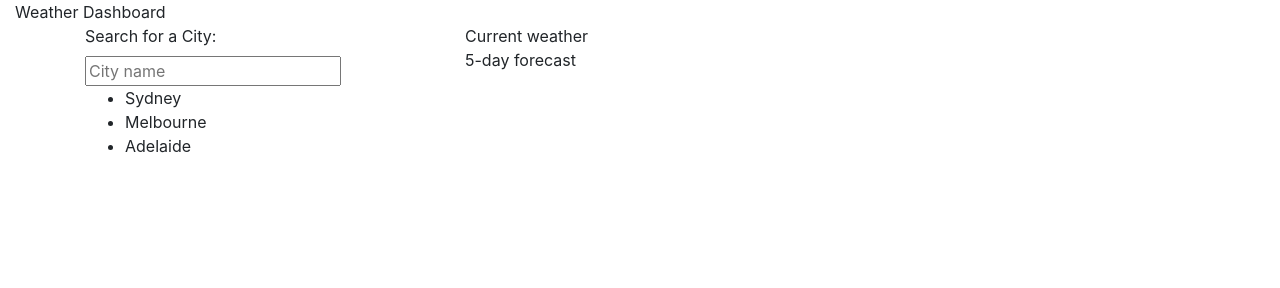
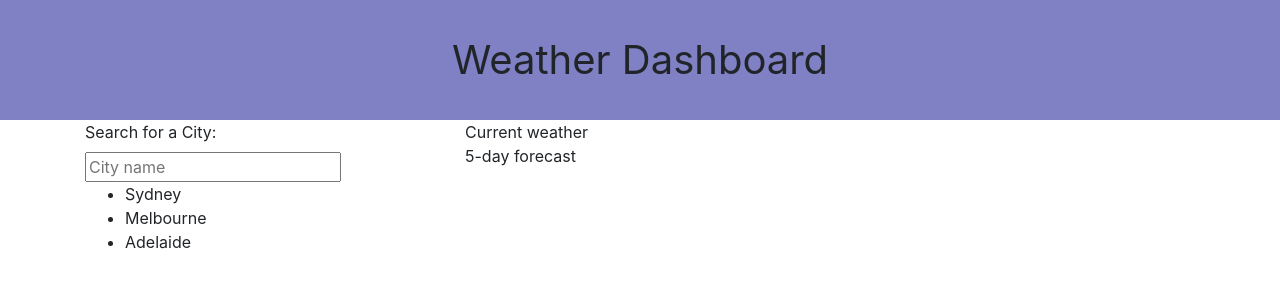
Before and after one commit to jkaho/weather-dashboard, a plain HTML site: page index.html in a window 1280 px wide. Drawn offline with nearby package versions, Linux system fonts and the light colour scheme.

Commit message:
Modify 'style.css' and 'index.html' to style page heading

```diff
--- a/assets/css/style.css
+++ b/assets/css/style.css
@@ -0,0 +1,6 @@
+#heading {
+    font-size: 40px;
+    text-align: center;
+    background: rgb(128, 128, 196);
+    padding: 30px;
+}
--- a/index.html
+++ b/index.html
@@ -12,7 +12,7 @@
 
 <body>
     <header>
-        <div class="col-12">
+        <div id="heading" class="col-12">
             Weather Dashboard
         </div>
     </header>
```
